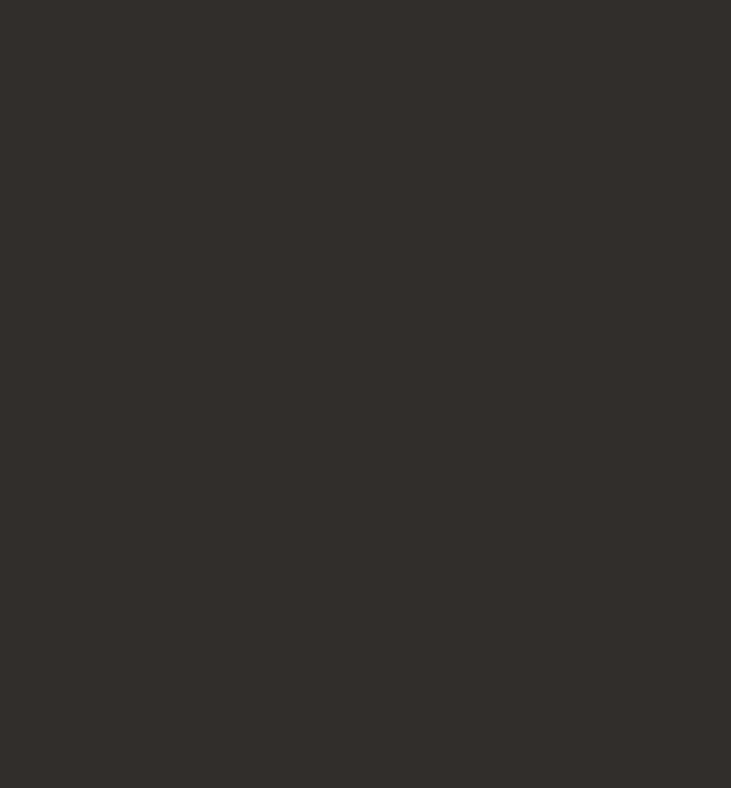
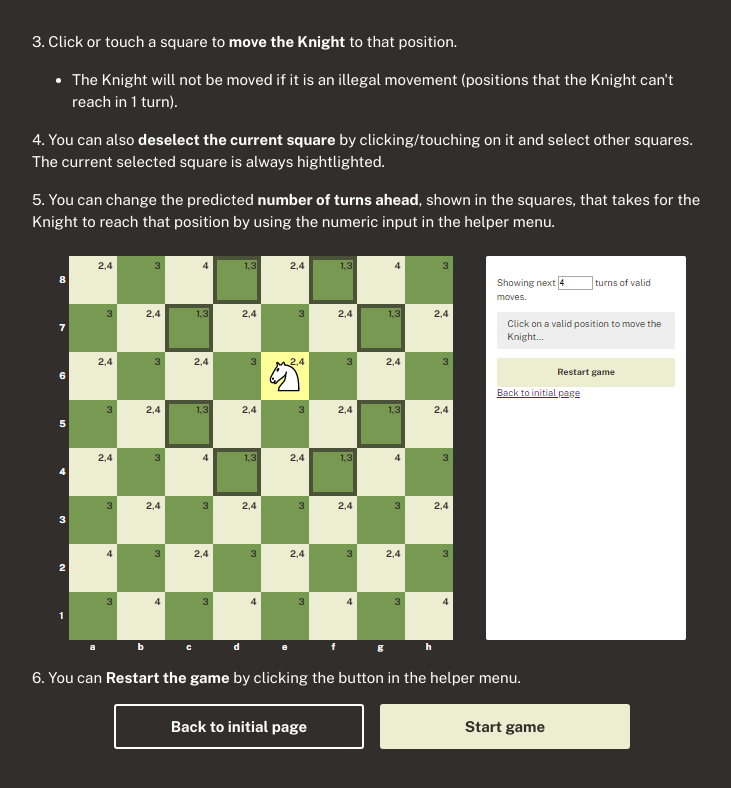
Before and after one commit to CarlosBonetti/valid-chess-moves, a React (Create React App) app in the folder web/: page /tour/2 in a window 1280 px wide. Shown: the top 788 px of the page, without its empty margins (268-999 px from the left). Built offline with nearby package versions, Linux system fonts and the light colour scheme.

Commit message:
Add Tour pages

```diff
--- a/web/src/App.tsx
+++ b/web/src/App.tsx
@@ -1,9 +1,10 @@
 import React from "react"
-import styled, { createGlobalStyle, ThemeProvider } from "styled-components"
+import styled, { createGlobalStyle, ThemeProvider, css } from "styled-components"
 import { BrowserRouter, Route } from "react-router-dom"
 import { GamePage } from "./pages/GamePage"
 import { InitialPage } from "./pages/InitialPage"
-import { theme } from "./theme"
+import { theme, WithTheme } from "./theme"
+import { TourPage } from "./pages/TourPage"
 
 export function App() {
   return (
@@ -14,6 +15,7 @@ export function App() {
         <BrowserRouter>
           <Route exact path="/" component={InitialPage} />
           <Route exact path="/game" component={GamePage} />
+          <Route path="/tour" component={TourPage} />
         </BrowserRouter>
       </AppContainer>
     </ThemeProvider>
@@ -26,11 +28,12 @@ const AppContainer = styled.div`
   margin: 0 auto;
 `
 
-const GlobalStyle = createGlobalStyle`
+const GlobalStyle = createGlobalStyle(
+  ({ theme }: WithTheme) => css`
     body {
-    background: #312e2b;
+      font-family: ${theme.fontFamily};
       color: #fff;
-    font-family: 'Public Sans', sans-serif;
+      background: ${theme.bg};
       margin: 0;
     }
 
@@ -38,3 +41,4 @@ const GlobalStyle = createGlobalStyle`
       line-height: 1.5;
     }
   `
+)
--- a/web/src/components/chess/Board.tsx
+++ b/web/src/components/chess/Board.tsx
@@ -1,20 +1,21 @@
 import React, { useCallback } from "react"
-import styled from "styled-components"
+import styled, { css } from "styled-components"
 import { Square, SquareProps } from "./Square"
 import { ALL_POSITIONS, Position } from "./types"
 
 export interface BoardProps {
-  squares: { [key in Position]?: Pick<SquareProps, "piece" | "highlighted" | "marked" | "label"> }
-  onSquareClick(position: Position): void
+  squares?: { [key in Position]?: Pick<SquareProps, "piece" | "highlighted" | "marked" | "label"> }
+  size?: number
+  onSquareClick?(position: Position): void
 }
 
 export function Board(props: BoardProps) {
-  const { squares, onSquareClick } = props
+  const { squares = {}, onSquareClick } = props
 
-  const handleSquareClick = useCallback(position => () => onSquareClick(position), [onSquareClick])
+  const handleSquareClick = useCallback(position => () => onSquareClick && onSquareClick(position), [onSquareClick])
 
   return (
-    <BoardContainer>
+    <BoardContainer {...props}>
       {ALL_POSITIONS.map(position => (
         <Square
           key={position}
@@ -29,8 +30,14 @@ export function Board(props: BoardProps) {
   )
 }
 
-const BoardContainer = styled.div`
-  display: grid;
-  grid-template-columns: repeat(8, 72px);
-  grid-template-rows: repeat(8, 72px);
-`
+Board.defaultProps = {
+  size: 72
+} as Partial<BoardProps>
+
+const BoardContainer = styled.div(
+  (props: BoardProps) => css`
+    display: grid;
+    grid-template-columns: repeat(8, ${props.size}px);
+    grid-template-rows: repeat(8, ${props.size}px);
+  `
+)
--- a/web/src/components/ui/Button.tsx
+++ b/web/src/components/ui/Button.tsx
@@ -14,6 +14,7 @@ export const ButtonLink = (props: ButtonProps & LinkProps) => (
 
 export const Button = styled.button(
   (props: ButtonProps & WithTheme) => css`
+    font-family: ${props.theme.fontFamily};
     display: inline-block;
     border-radius: 3px;
     padding: 0.75rem 2.5rem;
--- /dev/null
+++ b/web/src/components/ui/ButtonsContainer.tsx
@@ -0,0 +1,12 @@
+import styled from "styled-components"
+
+export const ButtonsContainer = styled.div`
+  display: grid;
+  grid-gap: 1rem;
+  grid-template-columns: repeat(2, 250px);
+  justify-content: center;
+
+  @media only screen and (max-width: 600px) {
+    grid-template-columns: 1fr;
+  }
+`
--- a/web/src/components/ui/index.ts
+++ b/web/src/components/ui/index.ts
@@ -1 +1,2 @@
 export * from "./Button"
+export * from "./ButtonsContainer"
--- a/web/src/pages/GamePage.tsx
+++ b/web/src/pages/GamePage.tsx
@@ -30,22 +30,22 @@ export function GamePage() {
       <Board squares={squares} onSquareClick={handleSquareClick} />
       <Controls>
         <p>
-          Showing next <TurnsInput type="number" min={1} max={10} value={turns} onChange={handleTurnsChange} /> valid
-          moves
+          Showing next <TurnsInput type="number" min={1} max={10} value={turns} onChange={handleTurnsChange} /> turns of
+          valid moves.
         </p>
 
         {state.knightPosition === null && (
-          <Message>Click or touch a square to select Knight's initial position...</Message>
+          <Message>Click or touch a square to select Knight's initial position</Message>
         )}
 
         {state.knightPosition !== null && state.selected === state.knightPosition && (
-          <Message>Click on a valid position to move the Knight...</Message>
+          <Message>Click on a valid position to move the Knight</Message>
         )}
 
-        {state.knightPosition !== null && state.selected === null && <Message>Select a square...</Message>}
+        {state.knightPosition !== null && state.selected === null && <Message>Select a square</Message>}
 
         {state.selected !== null && state.selected !== state.knightPosition && (
-          <Message>Select the Knight's position to see its valid moves...</Message>
+          <Message>Select the Knight's position to see its valid moves</Message>
         )}
 
         <Button primary block onClick={handleRestartClick}>
--- a/web/src/pages/InitialPage.tsx
+++ b/web/src/pages/InitialPage.tsx
@@ -1,7 +1,7 @@
 import React from "react"
 import styled from "styled-components"
 import { Knight } from "../components/chess"
-import { ButtonLink } from "../components/ui"
+import { ButtonLink, ButtonsContainer } from "../components/ui"
 
 export function InitialPage() {
   return (
@@ -23,12 +23,12 @@ export function InitialPage() {
         <b>Take the tour</b> to see how this app works or <b>start the game</b> directly.
       </p>
 
-      <Buttons>
+      <ButtonsContainer>
         <ButtonLink to="/tour/1">Take the tour</ButtonLink>
         <ButtonLink to="/game" primary>
           Start game
         </ButtonLink>
-      </Buttons>
+      </ButtonsContainer>
     </Container>
   )
 }
@@ -44,14 +44,3 @@ const Divider = styled.hr`
   border-top: 1px solid #666;
   margin: 2rem 0;
 `
-
-const Buttons = styled.div`
-  display: grid;
-  grid-gap: 1rem;
-  justify-content: center;
-  grid-template-columns: repeat(2, 220px);
-
-  @media only screen and (max-width: 600px) {
-    grid-template-columns: 1fr;
-  }
-`
--- /dev/null
+++ b/web/src/pages/TourPage.tsx
@@ -0,0 +1,92 @@
+import React from "react"
+import { Route } from "react-router"
+import styled from "styled-components"
+import { ButtonLink, ButtonsContainer } from "../components/ui"
+import step2 from "../images/step2.png"
+import step3 from "../images/step3.png"
+
+export function TourPage() {
+  return (
+    <TourLayout>
+      <Route exact path="/tour/1" component={Step1} />
+      <Route exact path="/tour/2" component={Step2} />
+    </TourLayout>
+  )
+}
+
+function Step1() {
+  return (
+    <>
+      <p>1. When you first start the game, an empty chess board will be shown.</p>
+      <p>
+        2. Click or touch a square to <b>position the Knight</b> (see image below).
+        <ul>
+          <li>The Knight position will be highlighted, indicating it is selected and ready to move.</li>
+          <li>The squares where the Knight can move in this turn will be marked with a different border.</li>
+          <li>
+            Also, squares are going to show in their right upper corner the number of turns it takes for the Knight to
+            reach that position.
+          </li>
+        </ul>
+      </p>
+      <p>
+        <img src={step2} />
+      </p>
+
+      <ButtonsContainer>
+        <ButtonLink to="/game">Start game</ButtonLink>
+        <ButtonLink to="/tour/2" primary>
+          Next
+        </ButtonLink>
+      </ButtonsContainer>
+    </>
+  )
+}
+
+function Step2() {
+  return (
+    <>
+      <p>
+        3. Click or touch a square to <b>move the Knight</b> to that position.
+        <ul>
+          <li>
+            The Knight will not be moved if it is an illegal movement (positions that the Knight can't reach in 1 turn).
+          </li>
+        </ul>
+      </p>
+      <p>
+        4. You can also <b>deselect the current square</b> by clicking/touching on it and select other squares. The
+        current selected square is always hightlighted.
+      </p>
+      <p>
+        5. You can change the predicted <b>number of turns ahead</b>, shown in the squares, that takes for the Knight to
+        reach that position by using the numeric input in the helper menu.
+      </p>
+      <p>
+        <img src={step3} />
+      </p>
+      <p>
+        6. You can <b>Restart the game</b> by clicking the button in the helper menu.
+      </p>
+
+      <ButtonsContainer>
+        <ButtonLink to="/">Back to initial page</ButtonLink>
+        <ButtonLink to="/game" primary>
+          Start game
+        </ButtonLink>
+      </ButtonsContainer>
+    </>
+  )
+}
+
+const TourLayout = styled.div`
+  max-width: 680px;
+  margin: 0 auto;
+  font-size: 15px;
+
+  img {
+    max-width: 100%;
+    display: block;
+    margin: 0 auto;
+  }
+`
--- a/web/src/theme.ts
+++ b/web/src/theme.ts
@@ -1,4 +1,5 @@
 export const theme = {
+  fontFamily: "'Public Sans', sans-serif",
   bg: "#312e2b",
   board: {
     whiteBg: "rgb(237, 238, 209)",
```
Also changed, not shown: web/src/images/step2.png (added), web/src/images/step3.png (added). Lines whose indentation alone changed are shown as unchanged.
